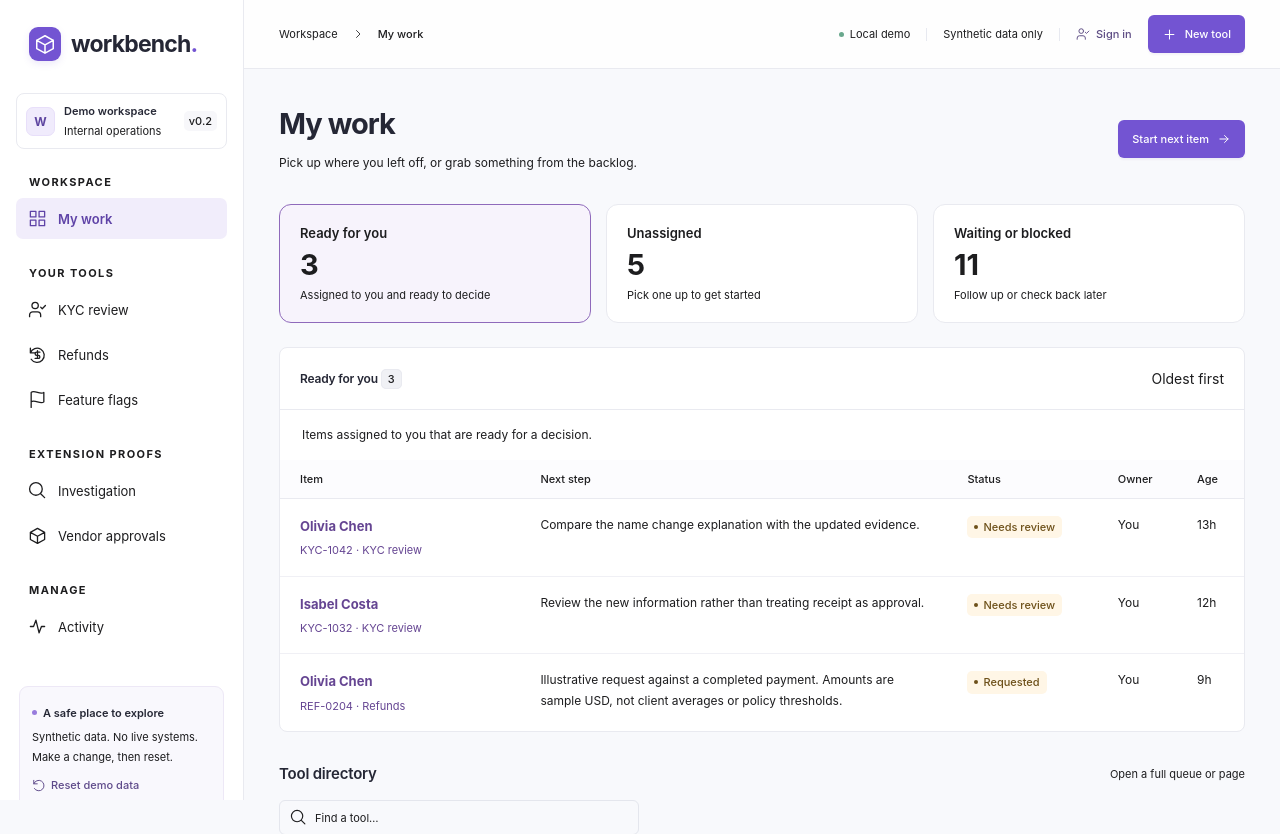
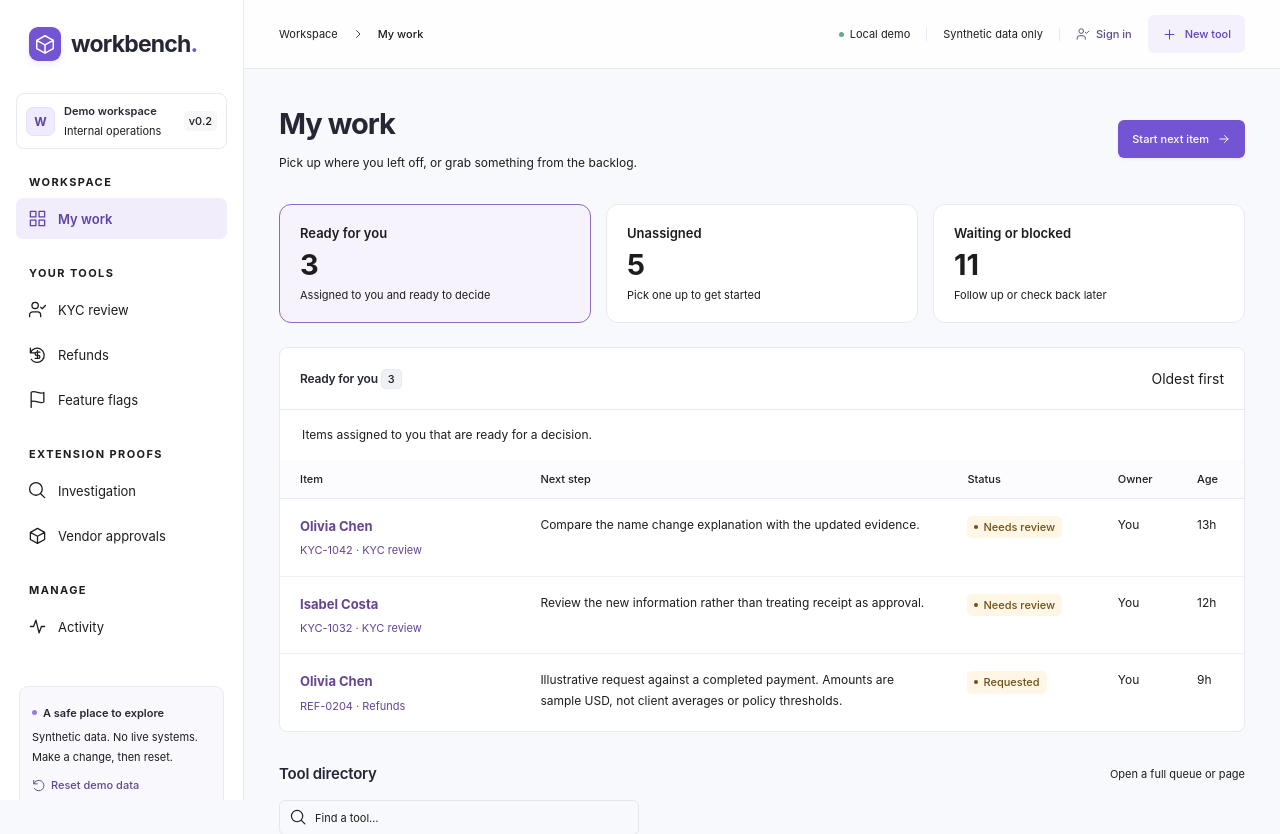
Before and after one commit to jilliangoldberg/cognition-power-apps, a React (Vite) app: page / in a window 1280 px wide. Shown: the top 834 px of the page. Built offline with nearby package versions, Linux system fonts and the light colour scheme.

Commit message:
Soften New tool button to a light purple tint with a border
Co-Authored-By: Devin AI <158243242+devin-ai-integration[bot]@users.noreply.github.com>

```diff
--- a/src/App.tsx
+++ b/src/App.tsx
@@ -305,7 +305,7 @@ export default function App() {
             </button>
             <a
               href="#new-tool"
-              className="button button-primary new-tool-cta"
+              className="button new-tool-cta"
               aria-current={page === 'new-tool' ? 'page' : undefined}
               onClick={(event) => {
                 event.preventDefault();
--- a/src/styles.css
+++ b/src/styles.css
@@ -551,13 +551,17 @@ select:focus-visible {
   padding: 8px 16px;
   min-height: 36px;
   text-decoration: none;
-  box-shadow: 0 2px 8px #7354d240;
+  background: #f4f0fc;
+  border-color: #d8cdf3;
+  color: var(--purple-dark);
+}
+.new-tool-cta:hover,
+.new-tool-cta[aria-current='page'] {
+  background: #ebe4fa;
+  border-color: #c6b7ee;
 }
 .topbar-right > .text-button {
   white-space: nowrap;
-}
-.new-tool-cta[aria-current='page'] {
-  background: var(--purple-dark);
 }
 .topbar-divider {
   height: 13px;
```
